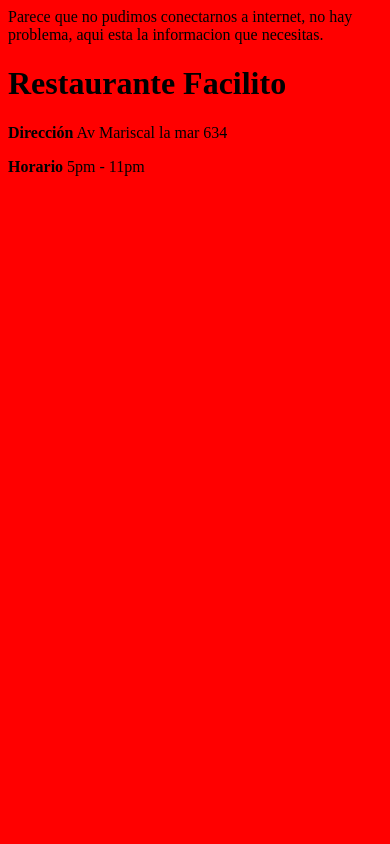
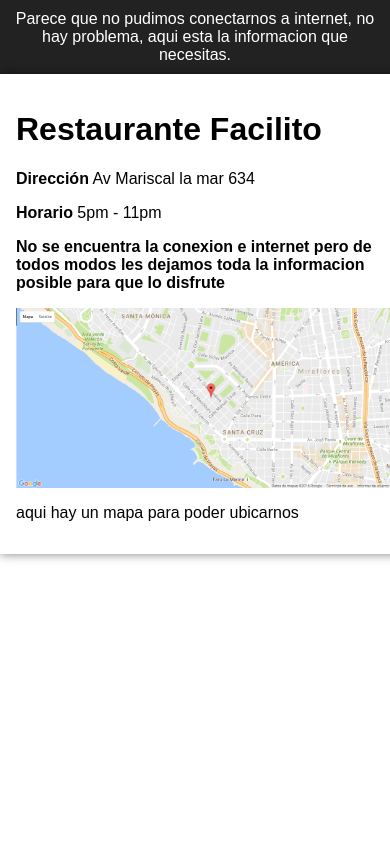
Before and after one commit to jhersonos/DeveloperWeb, a PHP site: page /frontend/offline/view.html in a window 390 px wide; the page is wider, and only the part inside the window is pictured. Run offline with PHP 8.4, Linux system fonts and the light colour scheme.

Commit message:
Fix: web sin internet

```diff
--- a/frontend/js/main.js
+++ b/frontend/js/main.js
@@ -1,3 +1,7 @@
+if (navigator.serviceWorker) {
+	navigator.serviceWorker.register("sw.js")
+}
+
 ;(function (){
 
 	let sticky	=	false
--- a/frontend/offline/style.css
+++ b/frontend/offline/style.css
@@ -1,3 +1,27 @@
-body{
-	background-color: red;
+html,body{
+	margin: 0px;
+	padding: 0px;
+	font-family: Helvetica-Neue, Arial,Roboto, sans-serif;
 }
+#message{
+	padding: 10px 15px;
+	background-color: #222;
+	color: white;
+	text-align: center;
+	margin: 0px;
+}
+.container{
+	width: 80%;
+	margin: 0 auto;
+	background-color: #fff;
+	box-shadow: 0px 0px 10px rgba(0,0,0,0.5);
+	padding: 1em;
+}
+#map img {
+	max-width: 100%
+}
+@media only screen and (max-width: 960px){
+	.container{
+		width: 100%;
+	}
+}
--- a/frontend/offline/view.html
+++ b/frontend/offline/view.html
@@ -18,6 +18,13 @@
         <strong>Horario</strong>
         5pm - 11pm
       </p>
+      <p>
+        <strong>No se encuentra la conexion e internet pero de todos modos les dejamos toda la informacion posible para que lo disfrute</strong>
+      </p>
+      <div id='map'>
+        <img src='off.png'>
+        <p>aqui hay un mapa para poder ubicarnos</p>
+      </div>
     </div>
   </body>
 </html>
```
Also changed, not shown: frontend/js/main-min.js (+1 -1 lines), frontend/sw.js (added, +25 -0 lines), 2 other files.
